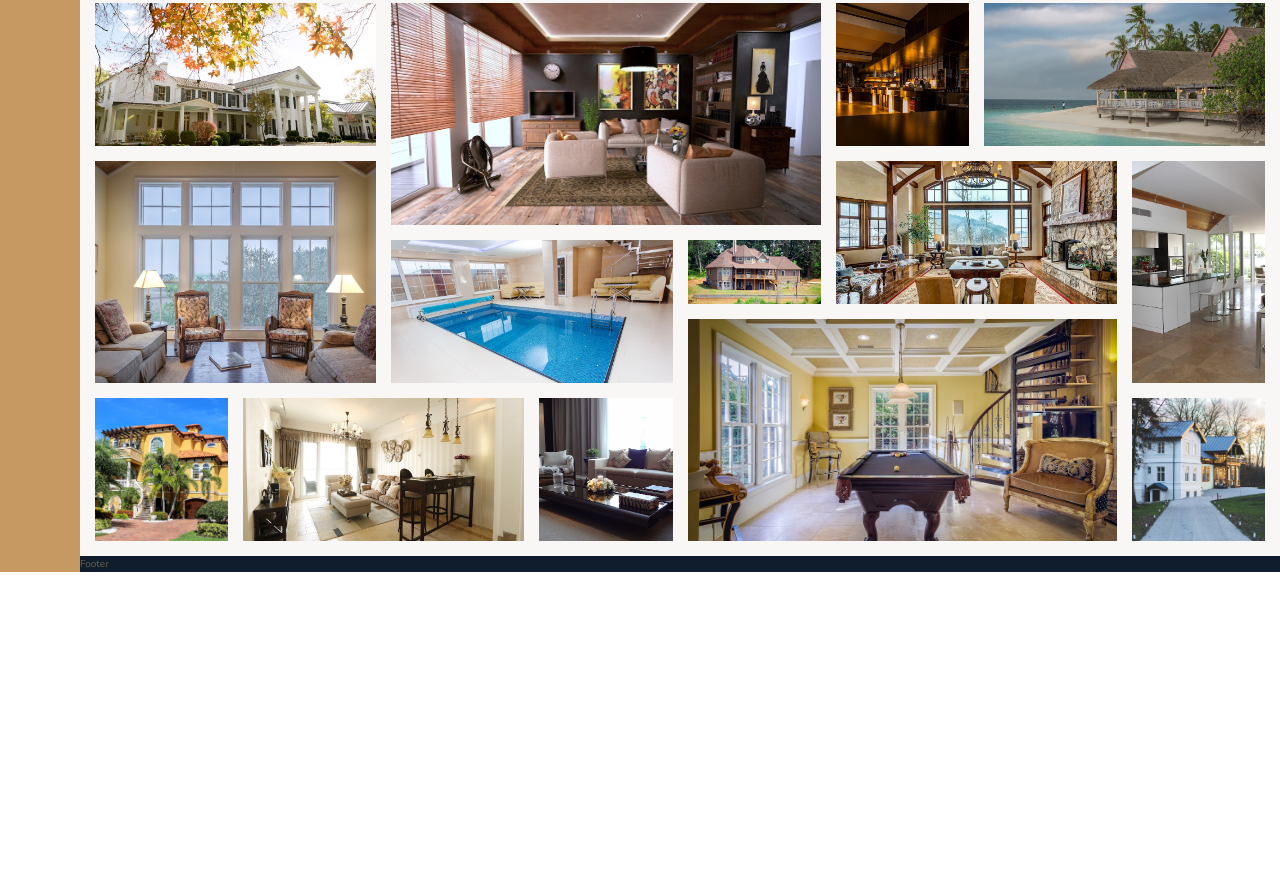
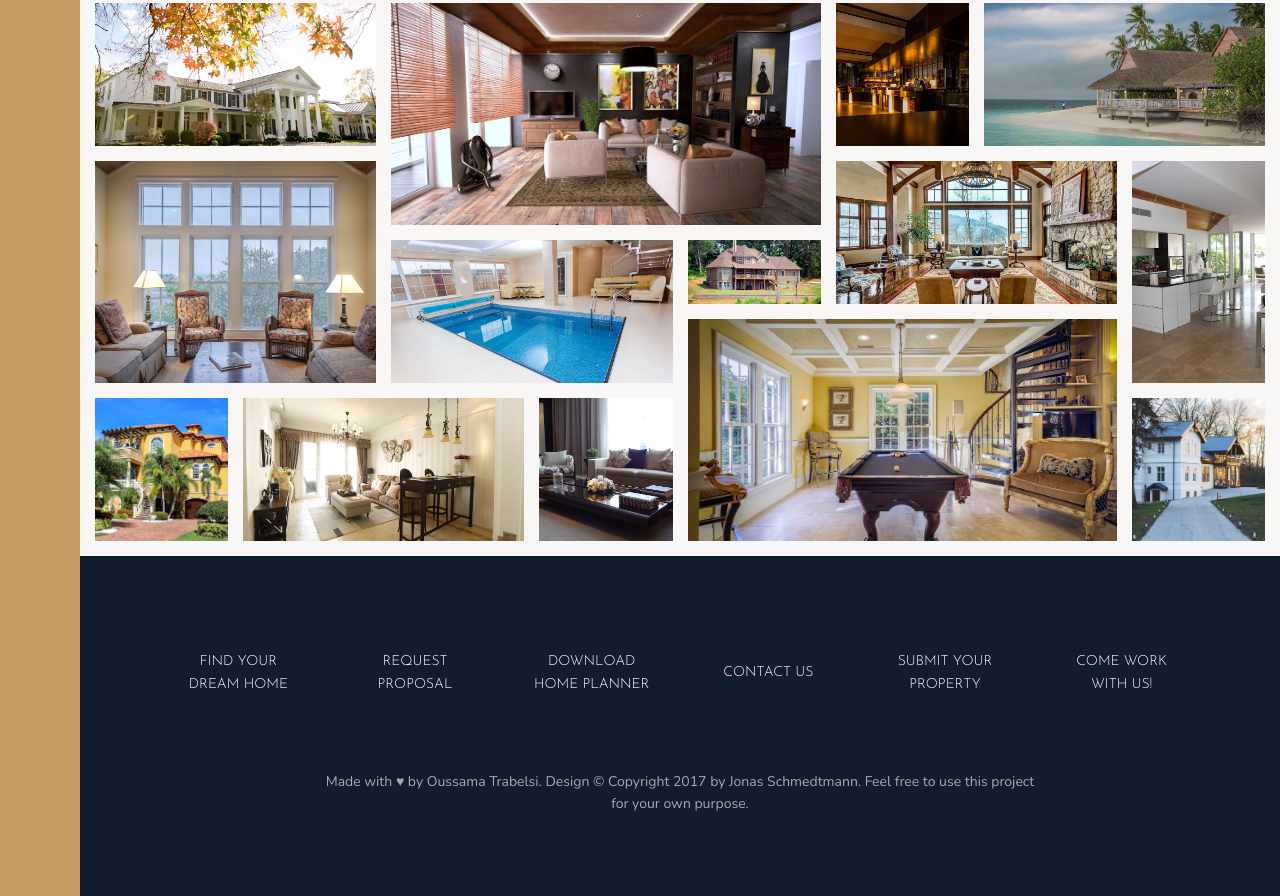
Before and after one commit to Oussama-Trabelsi/nexter, a website: page index.html in a window 1280 px wide. Shown: the part 3084-3980 px from the top of the page. Before the commit the page ends 3656 px from the top, so only its background shows below. Drawn offline with nearby package versions, Linux system fonts and the light colour scheme.

Commit message:
footer section

```diff
--- a/index.html
+++ b/index.html
@@ -362,6 +362,29 @@
         />
       </figure>
     </section>
-    <footer class="footer">Footer</footer>
+    <footer class="footer">
+      <ul class="nav">
+        <li>
+          <a href="#" class="nav__link">Find your dream home</a>
+        </li>
+        <li>
+          <a href="#" class="nav__link">Request proposal</a>
+        </li>
+        <li>
+          <a href="#" class="nav__link">Download home planner</a>
+        </li>
+        <li><a href="#" class="nav__link">Contact us</a></li>
+        <li>
+          <a href="#" class="nav__link">Submit your property</a>
+        </li>
+        <li>
+          <a href="#" class="nav__link">Come work with us!</a>
+        </li>
+      </ul>
+      <p class="copyright">
+        Made with &hearts; by Oussama Trabelsi. Design &copy; Copyright 2017 by
+        Jonas Schmedtmann. Feel free to use this project for your own purpose.
+      </p>
+    </footer>
   </body>
 </html>
--- a/sass/_footer.scss
+++ b/sass/_footer.scss
@@ -1,4 +1,45 @@
 .footer {
   background-color: $color-secondary;
   grid-column: full-start / full-end;
+  padding: 8rem;
 }
+
+.nav {
+  list-style: none;
+  display: grid;
+  grid-template-columns: repeat(auto-fit, minmax(15rem, 1fr));
+  gap: 2rem;
+
+  &__link,
+  &__link:visited {
+    font-size: 1.4rem;
+    color: #fff;
+    text-decoration: none;
+    font-family: $font-display;
+    text-transform: uppercase;
+    text-align: center;
+    padding: 1.5rem;
+    display: block;
+    transition: all 0.2s;
+    height: 100%;
+    display: flex;
+    align-items: center;
+    justify-content: center;
+  }
+
+  &__link:hover,
+  &__link:active {
+    background-color: rgba(#fff, 0.5);
+    transform: translateY(-3px);
+  }
+}
+
+.copyright {
+  width: 70%;
+  font-size: 1.4rem;
+  color: $color-grey-light-2;
+  margin-top: 6rem;
+  margin-right: auto;
+  margin-left: auto;
+  text-align: center;
+}
```
Also changed, not shown: css/style.css.
